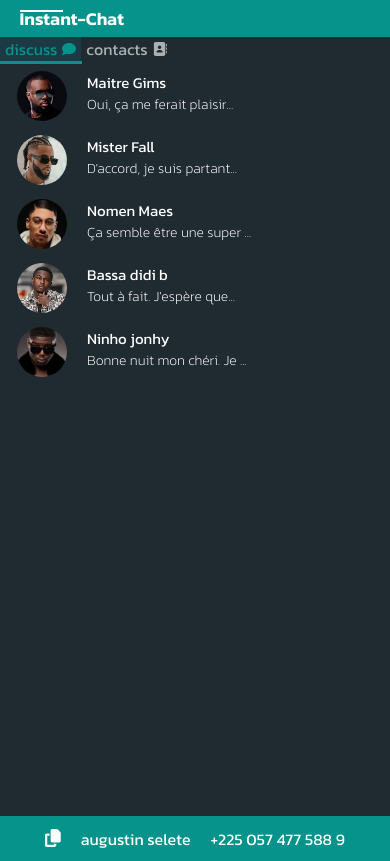
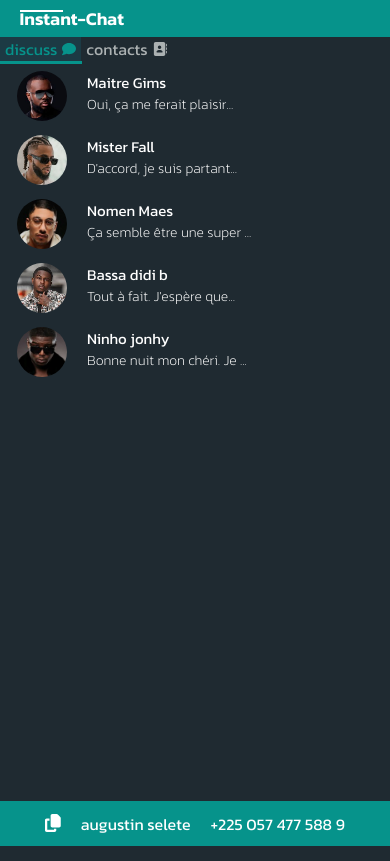
Before and after one commit to august-dev-pro/instantchat, a Next.js app: page /dashboard/discuss in a window 390 px wide. Built offline with nearby package versions, Linux system fonts and the light colour scheme.

Commit message:
instantchat version  desktop 1.0

```diff
--- a/app/dashboard/dashboardLayout.css
+++ b/app/dashboard/dashboardLayout.css
@@ -17,11 +17,6 @@
   width: 100%;
 }
 
-@media screen and (max-width: 420px) {
-  .dashboard {
-    height: calc(100vh - 80px);
-  }
-}
 @media screen and (max-width: 768px) {
   .dashboard {
     height: calc(100vh - 65px);
@@ -35,5 +30,11 @@
   }
   .dashboard .dashboard_container .dashboard_content .show {
     width: 100%;
+    height: inherit;
+  }
+}
+@media screen and (max-width: 420px) {
+  .dashboard {
+    height: calc(100vh - 80px);
   }
 }/*# sourceMappingURL=dashboardLayout.css.map */
--- a/app/dashboard/dashboardLayout.scss
+++ b/app/dashboard/dashboardLayout.scss
@@ -20,16 +20,7 @@
     }
 }
 
-@media screen and (max-width: 420px) {
-    .dashboard {
 
-        height: calc(100vh - 80px);
-
-        .dashboard_container {
-            .dashboard_content {}
-        }
-    }
-}
 
 @media screen and (max-width: 768px) {
     .dashboard {
@@ -46,8 +37,20 @@
 
                 .show {
                     width: 100%;
+                    height: inherit;
                 }
             }
         }
     }
 }
+
+@media screen and (max-width: 420px) {
+    .dashboard {
+
+        height: calc(100vh - 80px);
+
+        .dashboard_container {
+            .dashboard_content {}
+        }
+    }
+}
```
Also changed, not shown: 1 other file (tests, documents, lock files or other folders).
